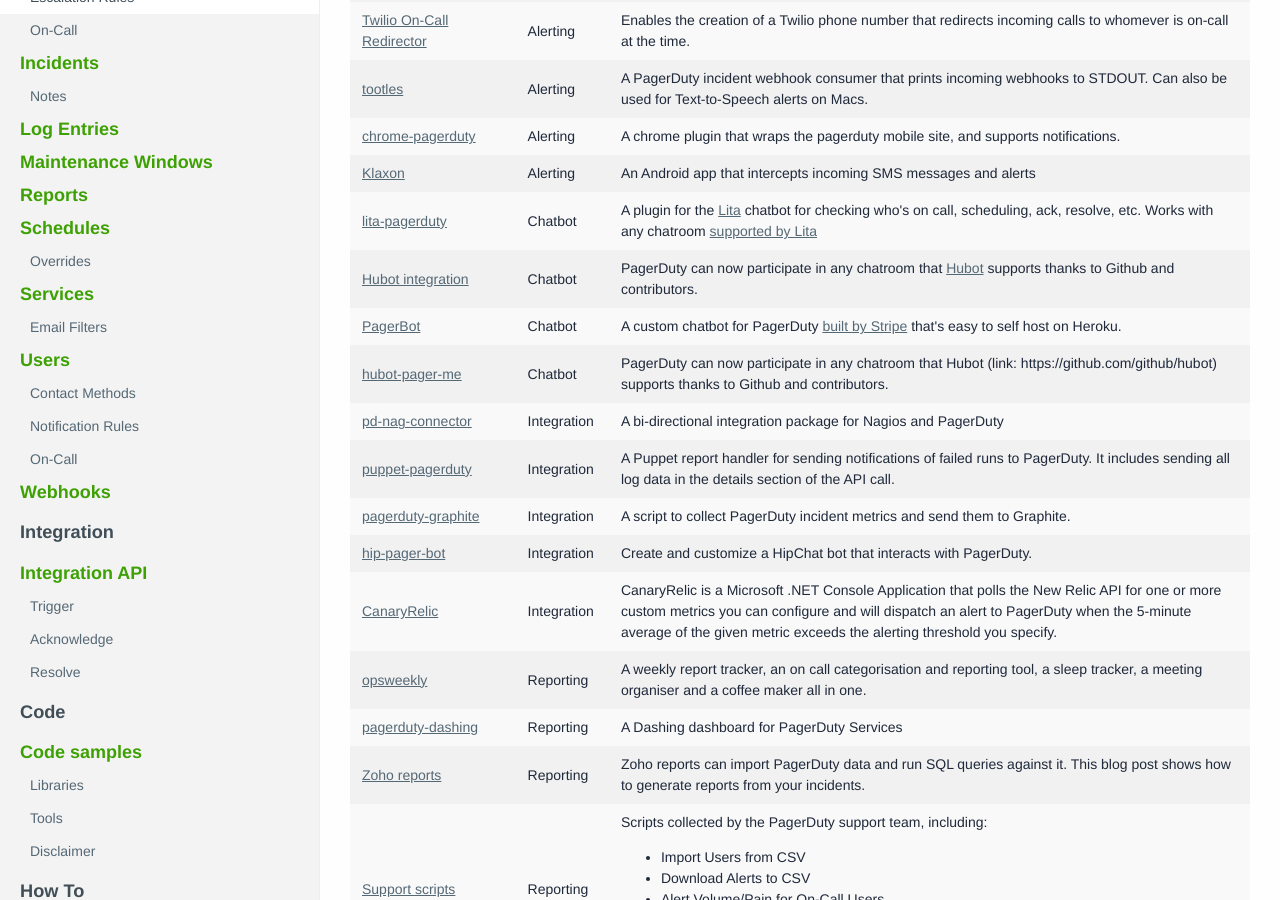
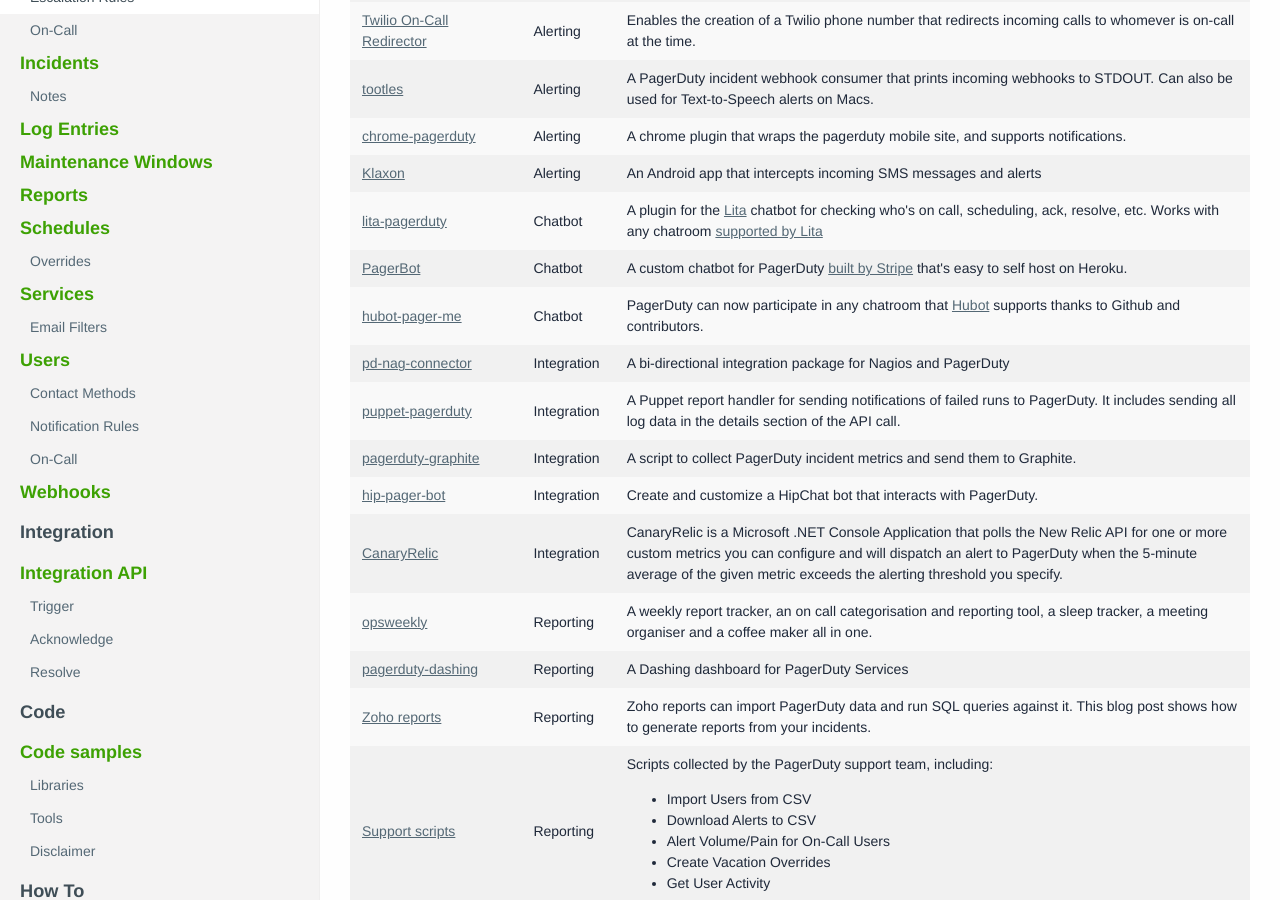
Before and after one commit to h4dz/devdocs, a Jekyll site: the page built from source/documentation/code/tools.html, in a window 1280 px wide and 900 px high, scrolled down 358 px. Built offline with Jekyll 4.4.1, drawn with Linux system fonts in a browser that asks for light colours; some web fonts are replaced.

Commit message:
Remove deprecated tool

```diff
--- a/source/_data/tools.yml
+++ b/source/_data/tools.yml
@@ -2,12 +2,6 @@
   url: https://github.com/esigler/lita-pagerduty
   type: Chatbot
   description: "A plugin for the <a href='https://www.lita.io/'>Lita</a> chatbot for checking who's on call, scheduling, ack, resolve, etc. Works with any chatroom <a href='https://www.lita.io/plugins'>supported by Lita</a>"
-  tag: Tool
-
-- name: Hubot integration
-  url: https://github.com/github/hubot-scripts/blob/master/src/scripts/pagerduty.coffee
-  type: Chatbot
-  description: "PagerDuty can now participate in any chatroom that <a href='https://github.com/github/hubot'>Hubot</a> supports thanks to Github and contributors."
   tag: Tool
 
 - name: PagerBot
@@ -97,7 +91,7 @@
 - name: hubot-pager-me
   url: https://github.com/hubot-scripts/hubot-pager-me
   type: Chatbot
-  description: "PagerDuty can now participate in any chatroom that Hubot (link: https://github.com/github/hubot) supports thanks to Github and contributors."
+  description: "PagerDuty can now participate in any chatroom that <a href='https://github.com/github/hubot'>Hubot</a> supports thanks to Github and contributors."
   tag: Tool
 
 - name: puppet-pagerduty
```
